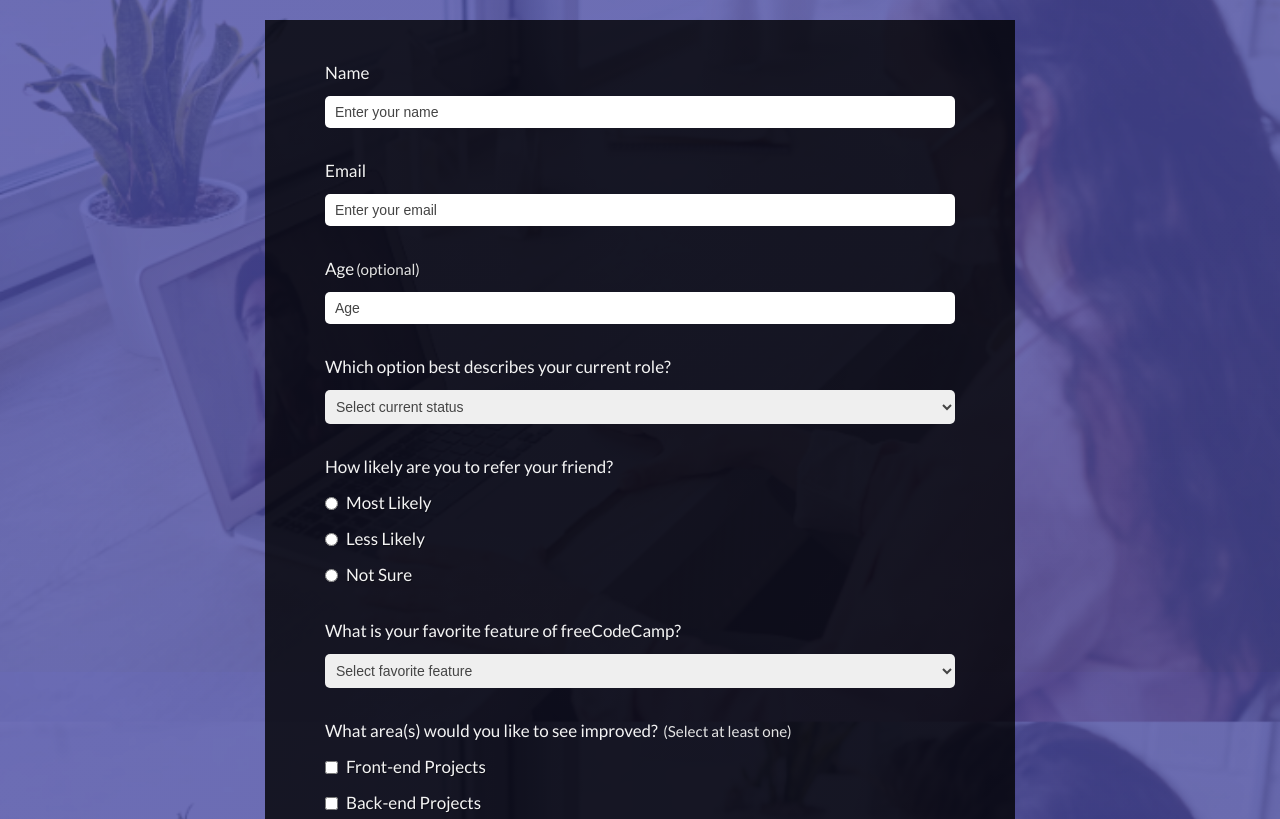
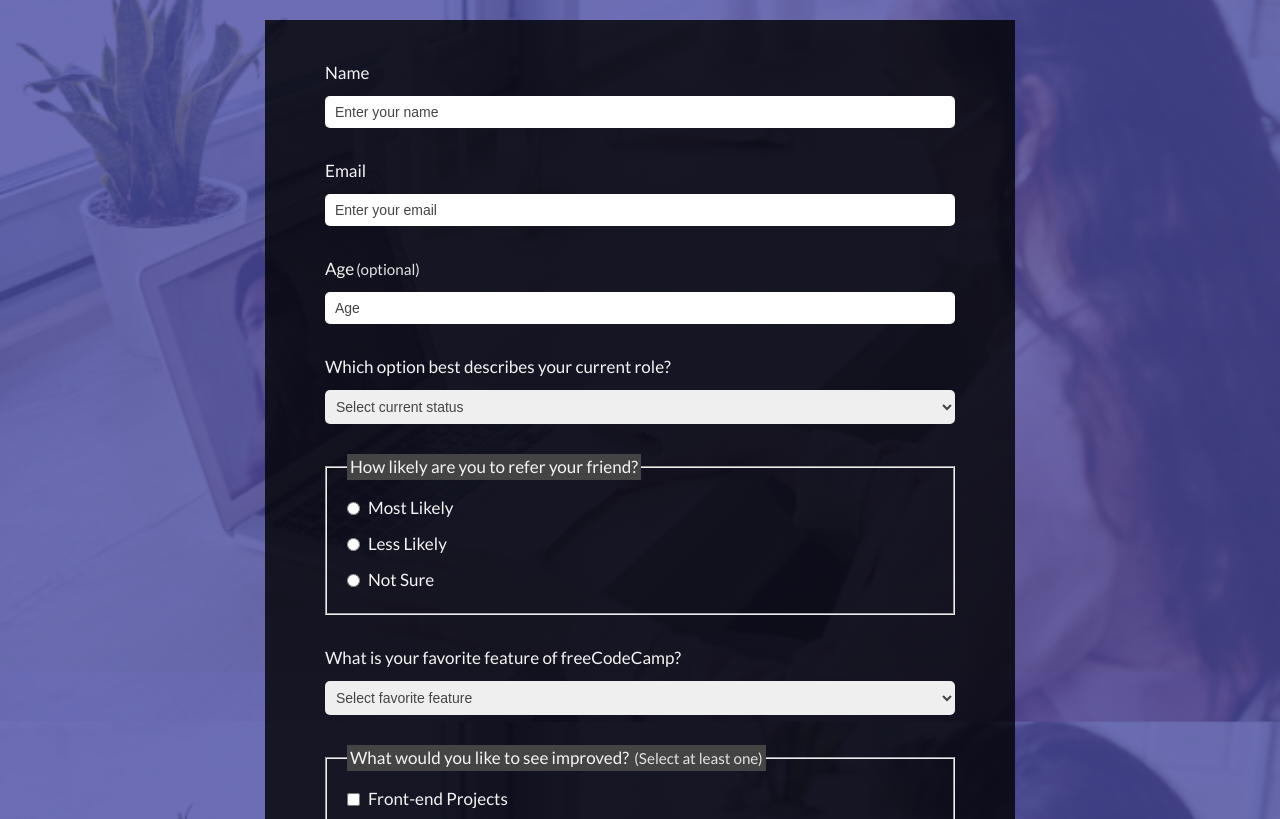
Before and after one commit to OkiemuteGold/fcc-survey-form, a plain HTML site: page index.html in a window 1280 px wide. Shown: the part 128-947 px from the top of the page. Drawn offline with Linux system fonts and the light colour scheme.

Commit message:
used fieldset and legend to wrap input with type radio and checkbox, and changed css

```diff
--- a/css/main.css
+++ b/css/main.css
@@ -60,14 +60,25 @@ header {
 }
 
 label {
-    text-shadow: 1px 1px 0px rgb(0 0 0 / 40%);
+    /* text-shadow: 1px 1px 0px rgb(0 0 0 / 40%); */
     display: flex;
     align-items: center;
     font-size: 17px;
     margin-bottom: 10px;
 }
 
-.form-group p {
+fieldset {
+    padding: 15px 20px 10px;
+    /* border-radius: 5px; */
+}
+
+legend {
+    padding: 0 3px;
+    background-color: #444;
+    font-size: 17px;
+}
+
+.form-group p:not(legend > p) {
     margin-bottom: 10px;
     font-size: 17px;
 }
@@ -112,10 +123,6 @@ select:focus,
 textarea {
     outline: none;
 }
-
-/* input:valid {
-    background-color: rgb(242, 131, 90);
-} */
 
 label > input {
     margin: 5px 0 5px 0;
@@ -200,6 +207,13 @@ footer a:hover {
     }
 }
 
+@media screen and (max-width: 375px) {
+    legend {
+        font-size: 17px;
+        width: 100%;
+    }
+}
+
 @media screen and (max-width: 350px) {
     #wrapper {
         padding: 20px 10px;
--- a/index.html
+++ b/index.html
@@ -54,7 +54,11 @@
                     </select>
                 </div>
                 <div class="form-group">
+                    <fieldset>
+                        <legend>
                             <p>How likely are you to refer your friend?</p>
+                        </legend>
+
                         <label>
                             <input type="radio" name="refer-choice" value="most-likely" class="radio-input">
                             Most Likely
@@ -67,6 +71,7 @@
                             <input type="radio" name="refer-choice" value="not-sure" class="radio-input">
                             Not Sure
                         </label>
+                    </fieldset>
                 </div>
             </div>
 
@@ -81,9 +86,13 @@
                     </select>
                 </div>
                 <div class="form-group">
-                    <p>What area(s) would you like to see improved?
+                    <fieldset>
+                        <legend>
+                            <p>What would you like to see improved?
                                 <span class="text-lighter">(Select at least one)</span>
                             </p>
+                        </legend>
+
                         <label>
                             <input type="checkbox" name="select-area" value="front-end-project" class="checkbox-input">
                             Front-end Projects
@@ -108,6 +117,7 @@
                             <input type="checkbox" name="select-area" value="meetups" class="checkbox-input">
                             Meetups
                         </label>
+                    </fieldset>
                 </div>
                 <div class="form-group">
                     <p>Any other comment or suggestion?</p>
```
Lines whose indentation alone changed are shown as unchanged.
